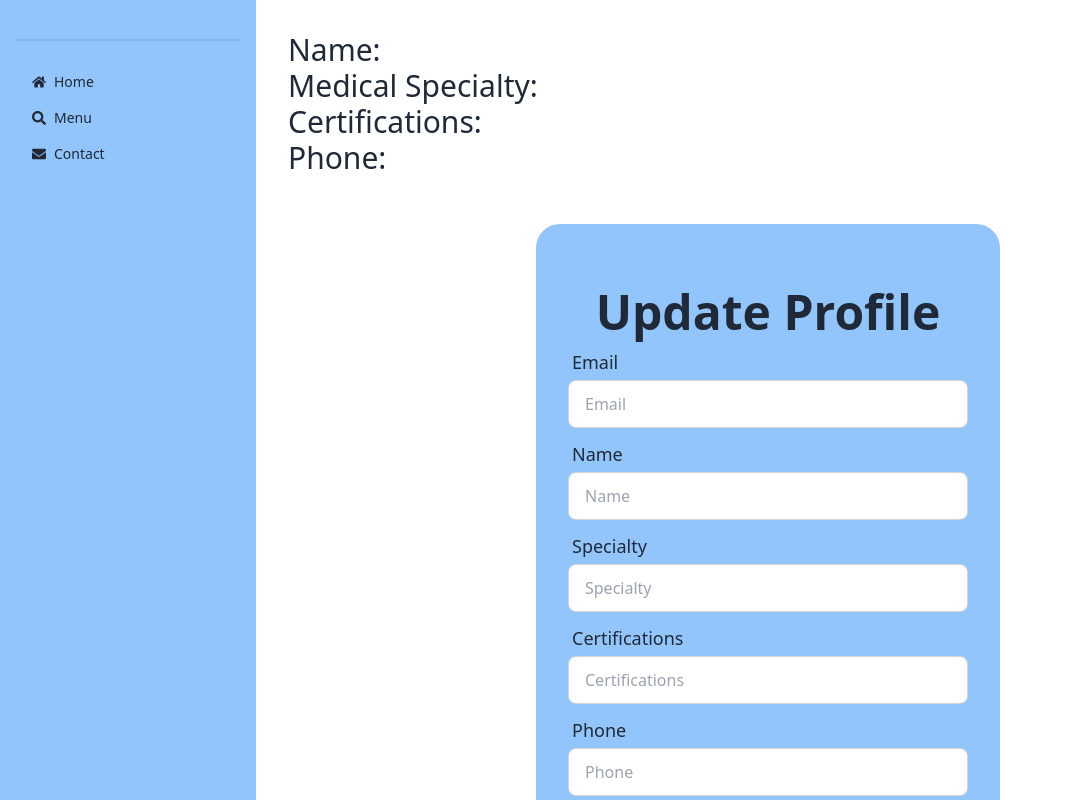
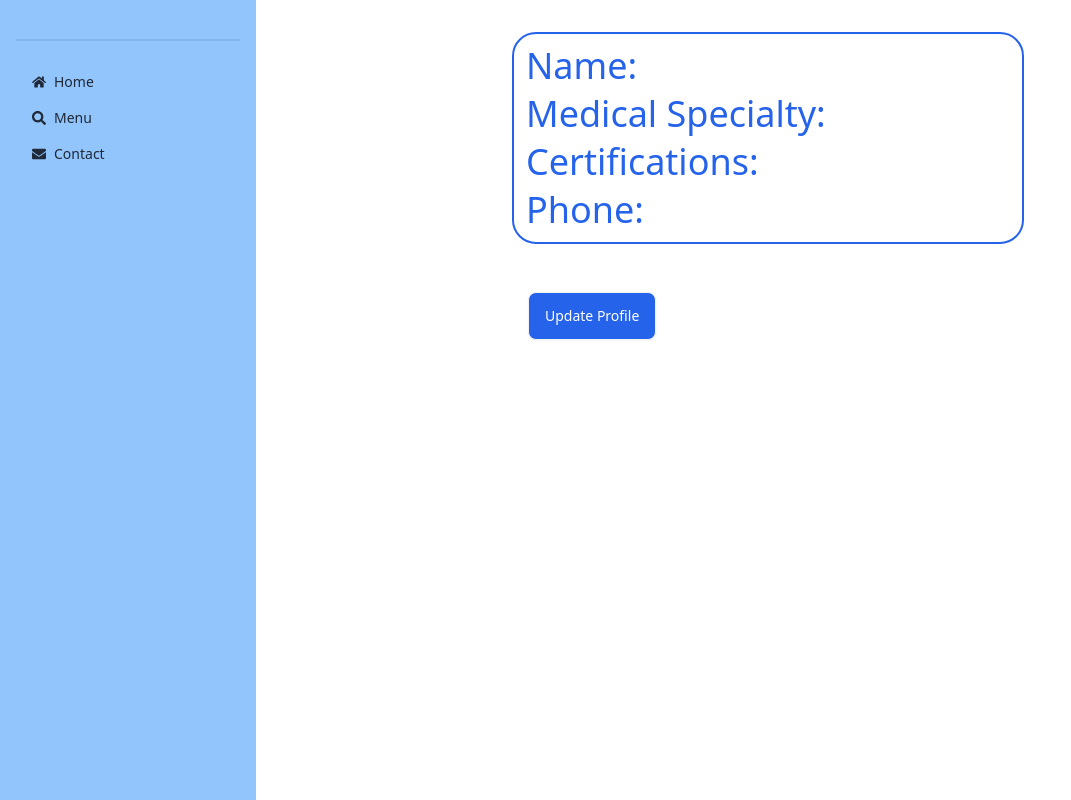
Before and after one commit to AdnanSakib04/medical-camp-client-side, a React (Vite) app: page /dashboard/professional-profile in a window 1280 px wide. Shown: the top 800 px of the page, without its empty margins (0-1071 px from the left). Built offline with nearby package versions, Linux system fonts and the light colour scheme; no server answers; sample sign-in values are in the browser's storage.

Commit message:
healthcare professionals profile modal done

```diff
--- a/src/pages/DashBoard/HealthProfessional/HealthProfessionalHome.jsx
+++ b/src/pages/DashBoard/HealthProfessional/HealthProfessionalHome.jsx
@@ -1,4 +1,4 @@
-import { useContext, useEffect, useState} from "react";
+import { useContext, useEffect, useState } from "react";
 import { AuthContext } from "../../../providers/AuthProvider";
 import Swal from "sweetalert2";
 
@@ -7,7 +7,6 @@ const HealthProfessionalHome = () => {
   const [userData, setUserData] = useState(null);
 
   useEffect(() => {
-
     fetch(`http://localhost:5000/get-user-data?email=${user.email}`)
       .then(response => response.json())
       .then(data => {
@@ -28,7 +27,7 @@ const HealthProfessionalHome = () => {
     const certifications = form.certifications.value;
     const email = form.email.value;
 
-      const updatedProfile = { name, phone, specialty, certifications, email }
+    const updatedProfile = { name, phone, specialty, certifications, email };
 
     console.log(updatedProfile);
 
@@ -44,78 +43,91 @@ const HealthProfessionalHome = () => {
         console.log(data);
         if (data.modifiedCount > 0) {
             Swal.fire({
-                      title: 'Success!',
-                      text: 'Profile Updated Successfully',
+                position: 'top-end',
                 icon: 'success',
-                      confirmButtonText: 'OK'
-                  })
+                title: 'Profile Updated successfully.',
+                showConfirmButton: false,
+                timer: 1500
+            });
         }
       })
+  };
+
+  const openModal = () => {
+    const modal = document.getElementById('my_modal_1');
+    if (modal) {
+      modal.showModal();
     }
+  };
 
-
+  const closeAndResetModal = () => {
+    const modal = document.getElementById('my_modal_1');
+    if (modal) {
+      modal.close();
+    }
+    // Reset form or any other cleanup needed
+  };
 
   return (
-    <div>
-      <div>
-        <h1 className="text-3xl">Name: {userData?.name}</h1>
-        <h1 className="text-3xl">Medical Specialty: {userData?.specialty}</h1>
-        <h1 className="text-3xl">Certifications: {userData?.certifications}</h1>
-        <h1 className="text-3xl">Phone: {userData?.phone}</h1>
+    <div className=" max-w-lg mx-auto ">
+      <div className="space-y-2 border-blue-600 border-2 p-3 rounded-3xl">
+        <h1 className="text-xl lg:text-4xl"><span className="text-blue-600 font-medium">Name:</span> {userData?.name}</h1>
+        <h1 className="text-xl lg:text-4xl"><span className="text-blue-600 font-medium">Medical Specialty: </span>{userData?.specialty}</h1>
+        <h1 className="text-xl lg:text-4xl"><span className="text-blue-600 font-medium">Certifications:</span> {userData?.certifications}</h1>
+        <h1 className="text-xl lg:text-4xl"><span className="text-blue-600 font-medium">Phone:</span> {userData?.phone}</h1>
       </div>
 
       <div className='max-w-7xl mx-auto mb-40'>
+        <div className="p-4 mt-8 rounded-3xl">
+          <button className="btn bg-blue-600 text-white font-medium" onClick={openModal}>Update Profile</button>
 
-            <div className="  p-4 mt-8 rounded-3xl ">
-
-                <form onSubmit={handleUpdateProfile} className="md:w-1/2 mx-auto card-body bg-blue-300 rounded-3xl">
-                    <h1 className="text-4xl font-bold lg:text-5xl mt-8 text-center ">Update Profile</h1>
+          <dialog id="my_modal_1" className="modal ">
+            <div className="modal-box bg-blue-300">
+              <form onSubmit={handleUpdateProfile}>
                 <div className="form-control">
                   <label className="label">
-                            <span className="label-text font-medium text-[18px] ">Email</span>
+                    <span className="label-text font-medium text-[18px]">Email</span>
                   </label>
-                        <input type="email" defaultValue={userData?.email} name="email" readOnly placeholder="Email" className="input input-bordered " required />
+                  <input type="email" defaultValue={userData?.email} name="email" readOnly placeholder="Email" className="input input-bordered" required />
                 </div>
 
                 <div className="form-control">
                   <label className="label">
-                            <span className="label-text font-medium text-[18px] ">Name</span>
+                    <span className="label-text font-medium text-[18px]">Name</span>
                   </label>
-                        <input type="text" defaultValue={userData?.name} name="name" placeholder="Name" className="input input-bordered " required />
+                  <input type="text" defaultValue={userData?.name} name="name" placeholder="Name" className="input input-bordered" required />
                 </div>
-
-
 
                 <div className="form-control">
                   <label className="label">
-                            <span className="label-text font-medium text-[18px] ">Specialty</span>
+                    <span className="label-text font-medium text-[18px]">Specialty</span>
                   </label>
-                        <input type="text" defaultValue={userData?.specialty} placeholder="Specialty" name="specialty" className="input input-bordered " required />
+                  <input type="text" defaultValue={userData?.specialty} placeholder="Specialty" name="specialty" className="input input-bordered" required />
                 </div>
                 <div className="form-control">
                   <label className="label">
-                            <span className="label-text font-medium text-[18px] ">Certifications</span>
+                    <span className="label-text font-medium text-[18px]">Certifications</span>
                   </label>
-                        <input type="text" defaultValue={userData?.certifications} placeholder="Certifications" name="certifications" className="input input-bordered " required />
+                  <input type="text" defaultValue={userData?.certifications} placeholder="Certifications" name="certifications" className="input input-bordered" required />
                 </div>
                 <div className="form-control">
                   <label className="label">
-                            <span className="label-text font-medium text-[18px] ">Phone</span>
+                    <span className="label-text font-medium text-[18px]">Phone</span>
                   </label>
-                        <input type="text" defaultValue={userData?.phone} placeholder="Phone" name="phone" className="input input-bordered " required />
+                  <input type="text" defaultValue={userData?.phone} placeholder="Phone" name="phone" className="input input-bordered" required />
                 </div>
 
-
-
                 <div className="form-control mt-6">
-                        <input type="submit" className="btn bg-blue-600 text-white border-none font-bold text-xl " value="Update Profile" />
+                  <input type="submit" className="btn bg-blue-600 text-white border-none font-bold text-xl" value="Update Profile" />
                 </div>
-
-
-                </form >
-
-            </div >
-        </div >
+              </form>
+              <div className="flex justify-center">
+              <button className="btn mt-3 bg-red-300 font-medium border-none" onClick={closeAndResetModal}>Close</button>
+              </div>
+            </div>
+          </dialog>
+        </div>
+      </div>
     </div>
   );
 };
```
Lines whose indentation alone changed are shown as unchanged.
